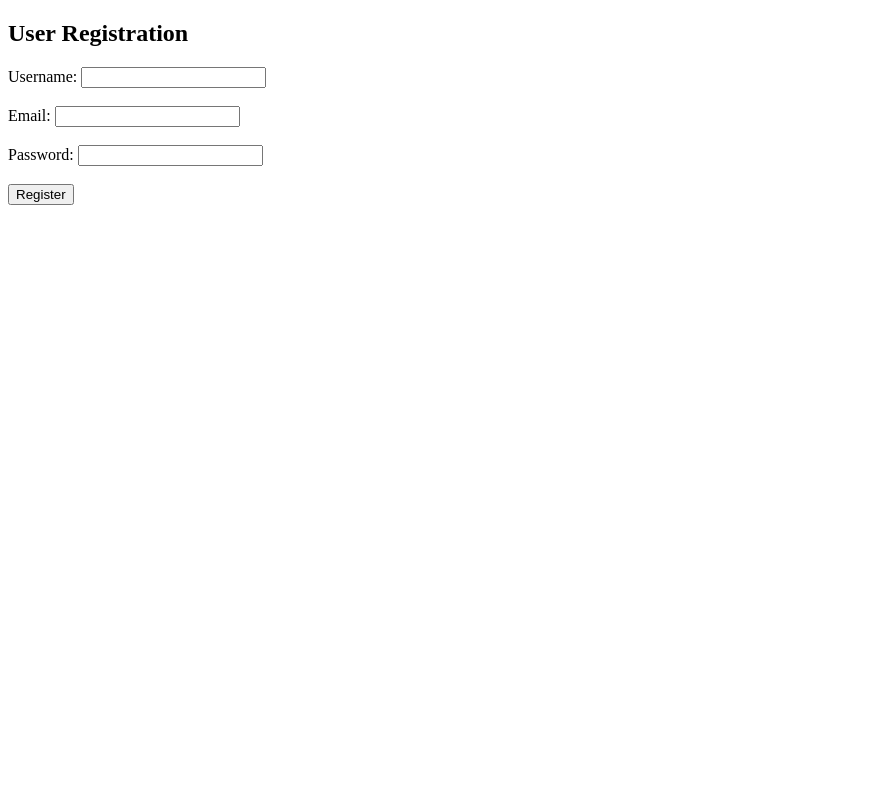
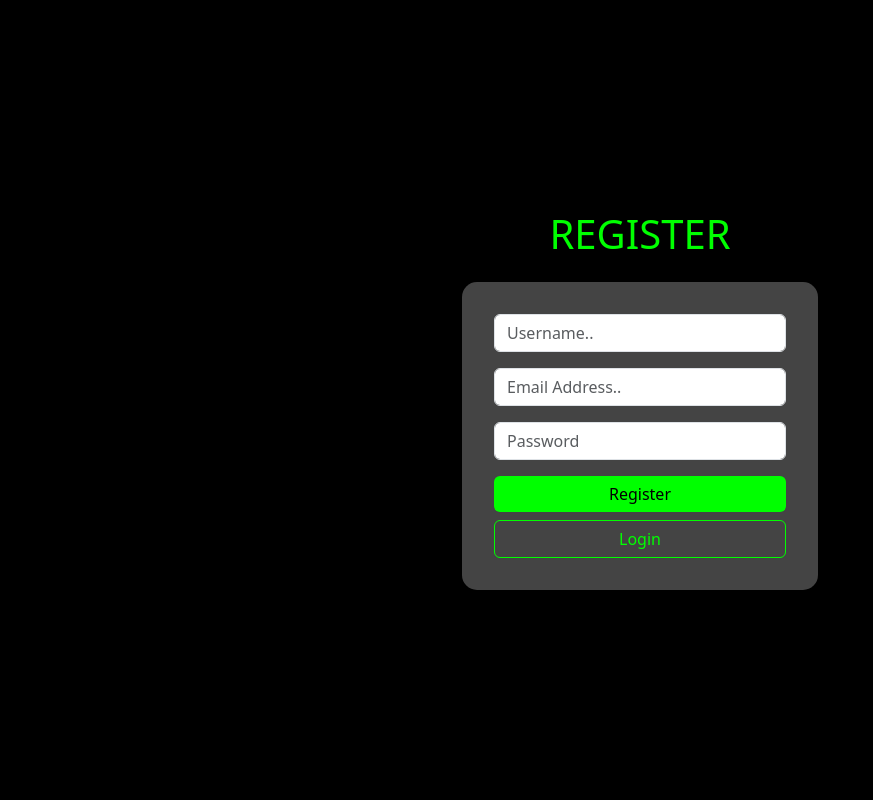
Before and after one commit to dharshan-kumarj/Photogram, a PHP site: page / in a window 1280 px wide. Shown: the whole page, without its empty margins (0-873 px from the left). Run offline with PHP 8.4, Linux system fonts and the light colour scheme.

Commit message:
upadted register design

```diff
--- a/index.php
+++ b/index.php
@@ -4,21 +4,69 @@
     <meta charset="UTF-8">
     <meta name="viewport" content="width=device-width, initial-scale=1.0">
     <title>User Registration</title>
+    <!-- Bootstrap CSS -->
+    <link href="https://cdn.jsdelivr.net/npm/bootstrap@5.3.0-alpha1/dist/css/bootstrap.min.css" rel="stylesheet">
+    <style>
+        body {
+            background-color: #000;
+            color: #fff;
+        }
+        .register-title {
+            color: #00ff00;
+            font-size: 2.5rem;
+            margin-bottom: 1.5rem;
+        }
+        .form-container {
+            background-color: #444;
+            border-radius: 15px;
+            padding: 2rem;
+        }
+        .btn-register {
+            background-color: #00ff00;
+            border: none;
+            color: #000;
+        }
+        .btn-register:hover {
+            background-color: #00cc00;
+        }
+        .btn-login {
+            background-color: transparent;
+            border: 1px solid #00ff00;
+            color: #00ff00;
+        }
+        .btn-login:hover {
+            background-color: #00ff00;
+            color: #000;
+        }
+    </style>
 </head>
 <body>
-    <h2>User Registration</h2>
-    <form action="/Photogram/_include/Register/db_connect.php" method="post">
-        <label for="username">Username:</label>
-        <input type="text" id="username" name="username" required><br><br>
+    <div class="container">
+        <div class="row justify-content-center align-items-center min-vh-100">
+            <div class="col-md-6 col-lg-4">
+                <h2 class="text-center register-title">REGISTER</h2>
+                <div class="form-container">
+                    <form action="/Photogram/_include/Register/db_connect.php" method="post">
+                        <div class="mb-3">
+                            <input type="text" class="form-control" id="username" name="username" placeholder="Username.." required>
+                        </div>
+                        <div class="mb-3">
+                            <input type="email" class="form-control" id="email" name="email" placeholder="Email Address.." required>
+                        </div>
+                        <div class="mb-3">
+                            <input type="password" class="form-control" id="password" name="password" placeholder="Password" required>
+                        </div>
+                        <div class="d-grid gap-2">
+                            <button type="submit" class="btn btn-register">Register</button>
+                            <a href="_pages/Login.php" class="btn btn-login">Login</a>
+                        </div>
+                    </form>
+                </div>
+            </div>
+        </div>
+    </div>
 
-        <label for="email">Email:</label>
-        <input type="email" id="email" name="email" required><br><br>
-
-        <label for="password">Password:</label>
-        <input type="password" id="password" name="password" required><br><br>
-
-        <input type="submit" value="Register">
-
-    </form>
+    <!-- Bootstrap JS (optional) -->
+    <script src="https://cdn.jsdelivr.net/npm/bootstrap@5.3.0-alpha1/dist/js/bootstrap.bundle.min.js"></script>
 </body>
 </html>
```
